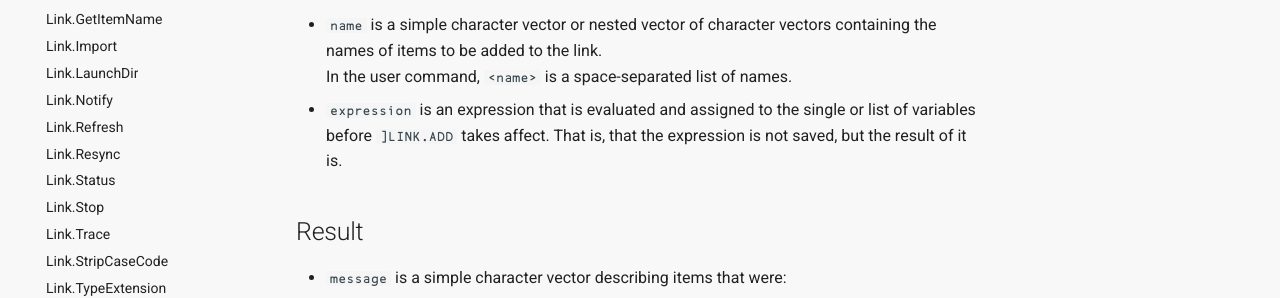
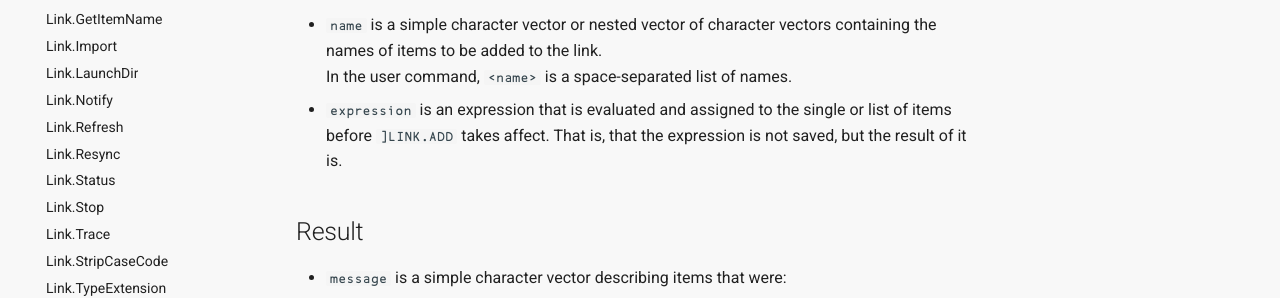
Before and after one commit to Dyalog/link, an MkDocs documentation site: the page built from docs/API/Link.Add.md, in a window 1280 px wide and 1297 px high. Shown: the part 837-1135 px from the top of the window. Built offline with MkDocs 1.6.1 and Material for MkDocs 9.7.7, drawn with Linux system fonts in a browser that asks for light colours; comment, search, counter and statistics services are not loaded.

Commit message:
Update Link.Add.md to reference items and not variables

```diff
--- a/docs/API/Link.Add.md
+++ b/docs/API/Link.Add.md
@@ -23,7 +23,7 @@ It is also useful when a change has been made to a linked item using any mechani
 
 - `name` is a simple character vector or nested vector of character vectors containing the names of items to be added to the link.
     In the user command, `<name>` is a space-separated list of names.
-- `expression` is an expression that is evaluated and assigned to the single or list of variables before ``]LINK.ADD`` takes affect. That is, that the expression is not saved, but the result of it is.
+- `expression` is an expression that is evaluated and assigned to the single or list of items before ``]LINK.ADD`` takes affect. That is, that the expression is not saved, but the result of it is.
 
 ## Result
 
```
